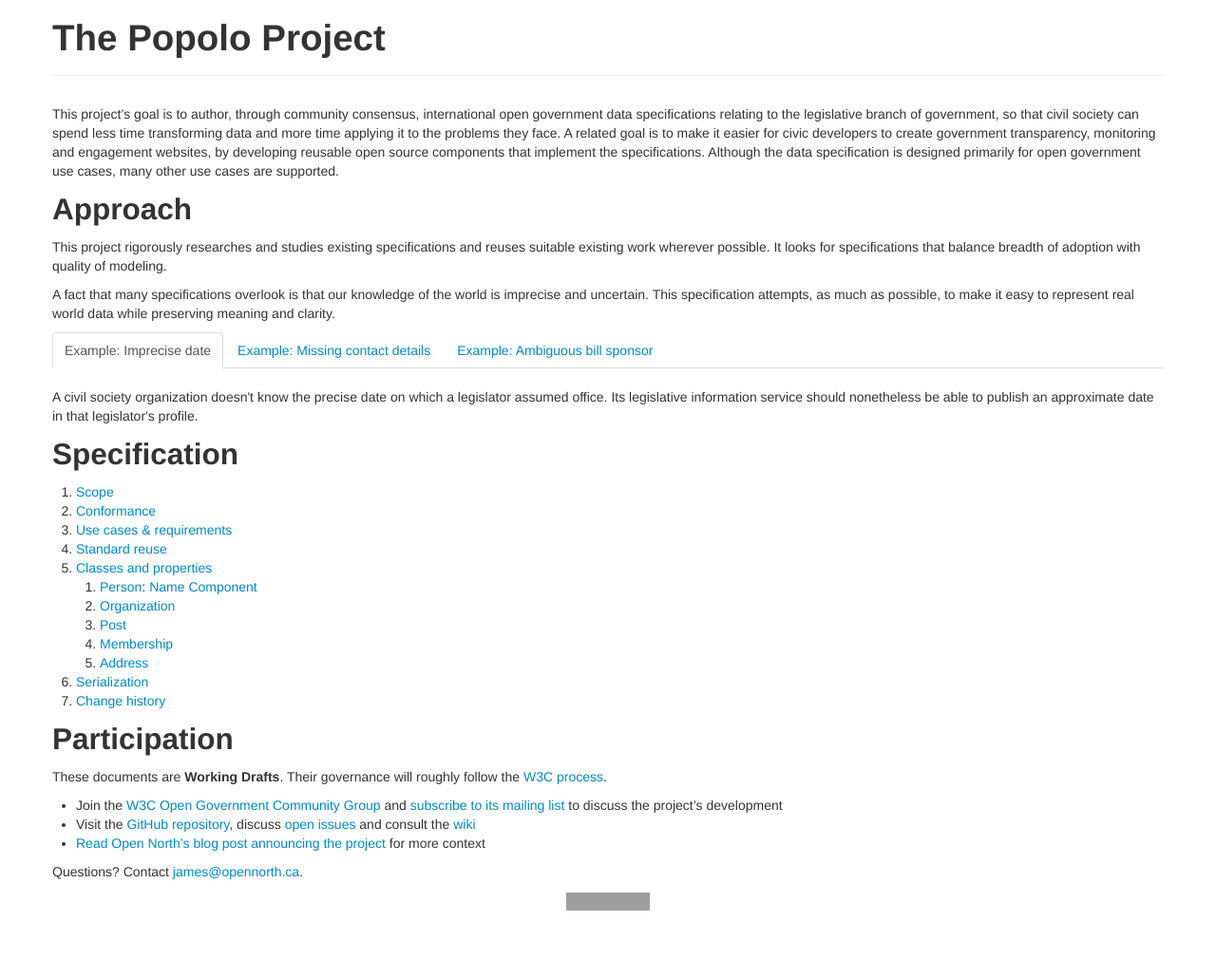
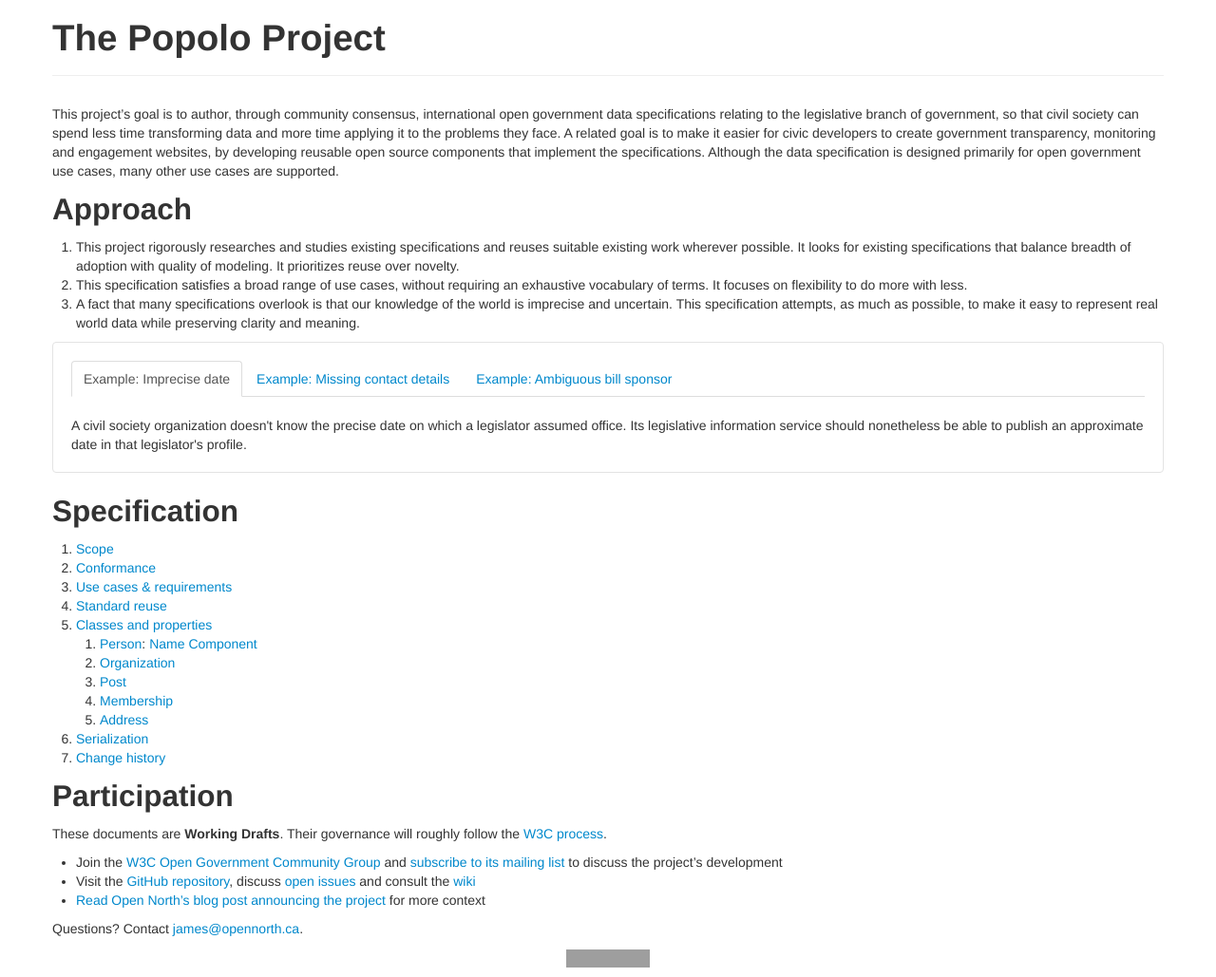
Before and after one commit to popolo-project/popolo-spec, a Jekyll site: the page built from index.md, in a window 1280 px wide. Shown: the whole page at 95% size. Built offline with Jekyll 4.4.1, drawn with Linux system fonts in a browser that asks for light colours; nearby versions of some CDN libraries; Markdown is read by kramdown in place of the engine named in the settings; before the commit the page ends 969 px from its top, so only the background shows below that; grey boxes are pictures that could not be loaded.

Commit message:
add bullet to approach section

```diff
--- a/css/style.css
+++ b/css/style.css
@@ -110,3 +110,10 @@ em.rfc2119 {
   font-size: 85%; /* small */
   font-style: italic;
 }
+
+.well-white {
+  background-color: #fff;
+  -webkit-box-shadow: none;
+     -moz-box-shadow: none;
+          box-shadow: none;
+}
--- a/index.md
+++ b/index.md
@@ -10,25 +10,29 @@ This project's goal is to author, through community consensus, international ope
 
 ## Approach
 
-This project rigorously researches and studies existing specifications and reuses suitable existing work wherever possible. It looks for specifications that balance breadth of adoption with quality of modeling.
+1. This project rigorously researches and studies existing specifications and reuses suitable existing work wherever possible. It looks for existing specifications that balance breadth of adoption with quality of modeling. It prioritizes reuse over novelty.
 
-A fact that many specifications overlook is that our knowledge of the world is imprecise and uncertain. This specification attempts, as much as possible, to make it easy to represent real world data while preserving meaning and clarity.
+1. This specification satisfies a broad range of use cases, without requiring an exhaustive vocabulary of terms. It focuses on flexibility to do more with less.
 
-<ul class="nav nav-tabs no-js">
-  <li class="active"><a href="#example-date">Example: Imprecise date</a></li>
-  <li><a href="#example-contact">Example: Missing contact details</a></li>
-  <li><a href="#example-sponsor">Example: Ambiguous bill sponsor</a></li>
-</ul>
+1. A fact that many specifications overlook is that our knowledge of the world is imprecise and uncertain. This specification attempts, as much as possible, to make it easy to represent real world data while preserving clarity and meaning.
 
-<div class="tab-content">
-  <div class="tab-pane active" id="example-date">
-    A civil society organization doesn't know the precise date on which a legislator assumed office. Its legislative information service should nonetheless be able to publish an approximate date in that legislator's profile.
-  </div>
-  <div class="tab-pane" id="example-sponsor">
-    When extracting the sponsors of a particular bill from a legislature's website, it isn't immediately possible to disambiguate a sponsor's name and link to the appropriate legislator or committee profile. A legislative information service should be able to publish the incomplete sponsor information, without having to first determine whether that information belongs to a legislator or a committee.
-  </div>
-  <div class="tab-pane" id="example-contact">
-    A civil society organization has the phone number of a legislator; however, it doesn't know whether it is the capitol office number, the constituency office number or a mobile number. A suitable data specification should be able to handle data at varying levels of detail.
+<div class="well well-white">
+  <ul class="nav nav-tabs no-js">
+    <li class="active"><a href="#example-date">Example: Imprecise date</a></li>
+    <li><a href="#example-contact">Example: Missing contact details</a></li>
+    <li><a href="#example-sponsor">Example: Ambiguous bill sponsor</a></li>
+  </ul>
+
+  <div class="tab-content">
+    <div class="tab-pane active" id="example-date">
+      A civil society organization doesn't know the precise date on which a legislator assumed office. Its legislative information service should nonetheless be able to publish an approximate date in that legislator's profile.
+    </div>
+    <div class="tab-pane" id="example-sponsor">
+      When extracting the sponsors of a particular bill from a legislature's website, it isn't immediately possible to disambiguate a sponsor's name and link to the appropriate legislator or committee profile. A legislative information service should be able to publish the incomplete sponsor information, without having to first determine whether that information belongs to a legislator or a committee.
+    </div>
+    <div class="tab-pane" id="example-contact">
+      A civil society organization has the phone number of a legislator; however, it doesn't know whether it is the capitol office number, the constituency office number or a mobile number. A suitable data specification should be able to handle data at varying levels of detail.
+    </div>
   </div>
 </div>
 
```
